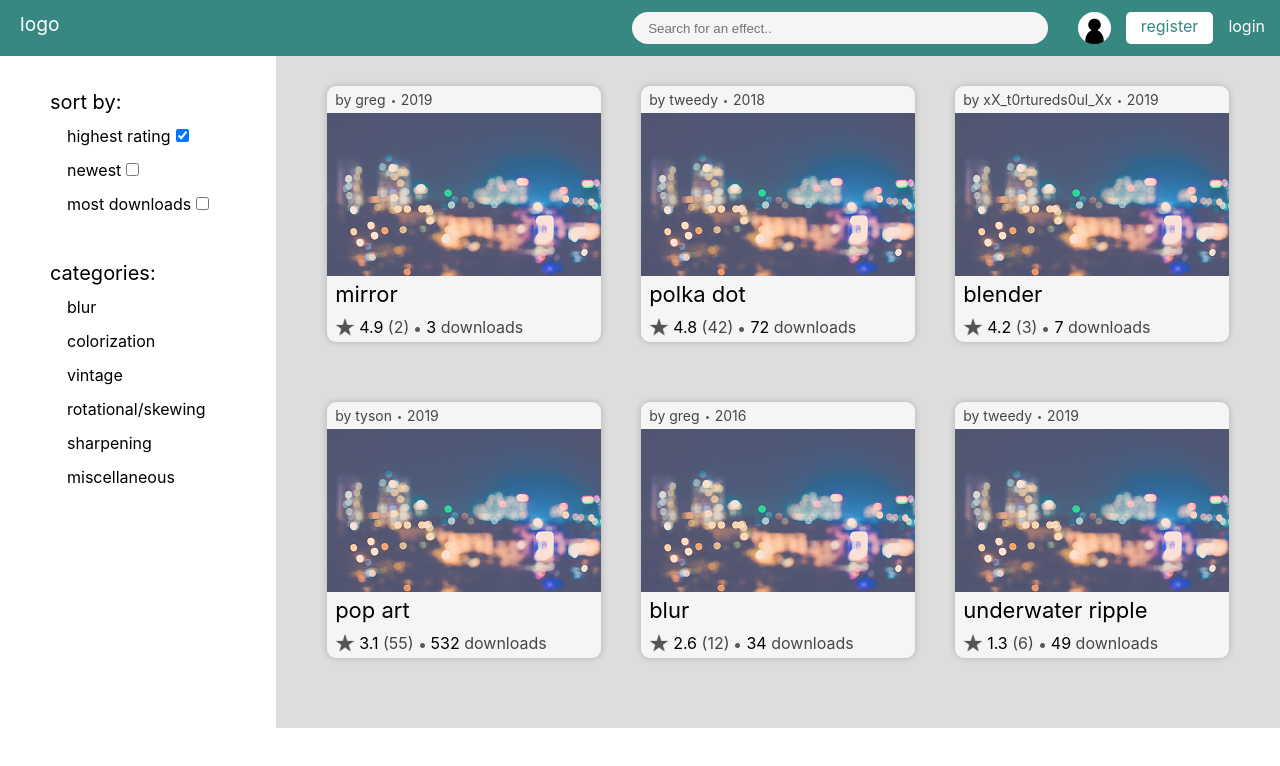
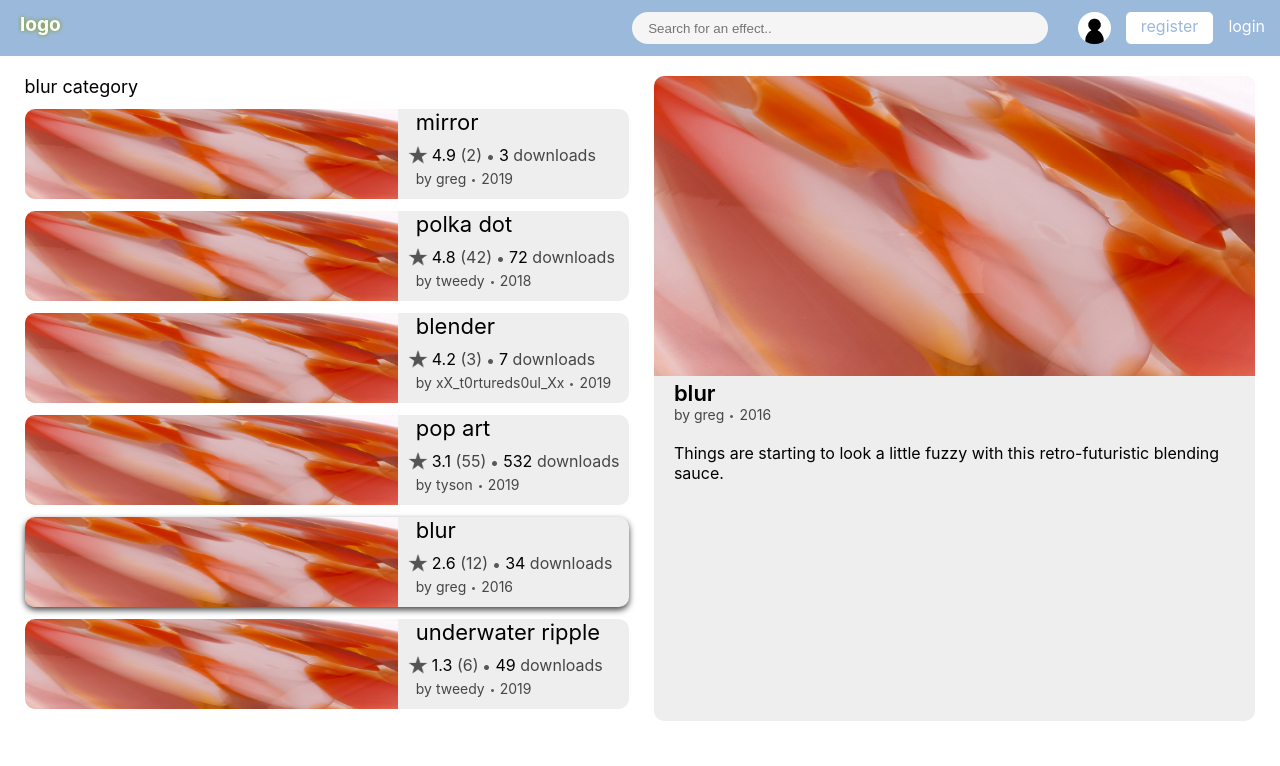
Before and after one commit to B-Evans99/customeffects, a React (Create React App) app in the folder custome/: page /results in a window 1280 px wide. Shown: the top 766 px of the page. Built offline with nearby package versions, Linux system fonts and the light colour scheme.

Commit message:
feat(App.js): set up router

```diff
--- a/custome/src/App.css
+++ b/custome/src/App.css
@@ -1,5 +1,7 @@
 :root {
-  --main-bg-color: rgb(55, 136, 129);
+  --main-bg-color: rgb(155, 185, 219);
+  --bluehighlight: rgb(129, 156, 7);
+  --bluehighlight2: rgb(240, 226, 196);
   --secondary-bg-color: #f5f5f5;
   --white: #fff;
   --highlight: rgb(182, 9, 81);
@@ -13,6 +15,10 @@ a {
 
 a:hover {
   color: var(--secondary-highlight);
+}
+
+.Header a:hover {
+  color: var(--bluehighlight2);
 }
 
 .Filter {
@@ -50,6 +56,10 @@ a:hover {
 .Logo {
   margin-right: auto;
   margin-left: 20px;
+  color: var(--white);
+  font-weight: bold;
+  text-decoration: none;
+  text-shadow: 0px 0px 4px var(--bluehighlight);
 }
 
 .searchBar {
--- a/custome/src/App.js
+++ b/custome/src/App.js
@@ -5,6 +5,7 @@ import ResultsPage from "./ResultsPage.js";
 import ProfilePage from "./ProfilePage.js";
 import "./App.css";
 import data from "./data/users.js";
+import { BrowserRouter as Router, Switch, Route, Link } from "react-router-dom";
 
 let sortByDownloads = effects => {
   console.log("SORTING BY DOWNLOADS");
@@ -59,6 +60,7 @@ function App() {
   let [resultsType, setResultsType] = useState([1, "blur"]);
 
   return (
+    <Router>
       <div className="App">
         <Header
           searchString={searchString}
@@ -69,7 +71,8 @@ function App() {
           setNavigation={setNavigation}
           navigation={navigation}
         />
-      {navigation == 1 ? (
+        <Switch>
+          <Route exact path="/">
             <HomePage
               setResultsType={setResultsType}
               effects={effects}
@@ -81,16 +84,20 @@ function App() {
               categories={categories}
               setEffects={setEffects}
             />
-      ) : navigation == 2 ? (
+          </Route>
+          <Route path="/results">
             <ResultsPage
               effects={effects}
               setNavigation={setNavigation}
               resultsType={resultsType}
             />
-      ) : (
+          </Route>
+          <Route path="/profile">
             <ProfilePage setNavigation={setNavigation} />
-      )}
+          </Route>
+        </Switch>
       </div>
+    </Router>
   );
 }
 
--- a/custome/src/components/header.js
+++ b/custome/src/components/header.js
@@ -2,50 +2,54 @@ import React from "react";
 import "../App.css";
 import profile from "../images/profile.png";
 import SearchBar from "./searchbar";
+import { Link } from "react-router-dom";
 
-const Header = (props) =>{
-
+const Header = props => {
   let navigation = props.navigation;
   let setNavigation = props.setNavigation;
   let setSearchString = props.setSearchString;
   let setResultsType = props.setResultsType;
   let searchString = props.searchString;
 
-  const logoClick = () =>{
-    console.log("Logo Click");
-    setNavigation(1);
-  }
-
   const registerClick = () => {
     console.log("Register Click");
-  }
+  };
 
   const loginClick = () => {
     console.log("Login Click");
-  }
+  };
 
   const profileClick = () => {
     console.log("Profile Click");
-  }
+  };
 
   return (
     <div className="Header">
-      <div className = "Logo" onClick={logoClick}>
+      <Link className="Logo" to="/">
         logo
-      </div>
-      <SearchBar searchString = {searchString} setResultsType = {setResultsType} setSearchString = {setSearchString} setNavigation = {setNavigation}/>
-      <div className = "accountButtons">
-        <img src = {profile} alt="profile" onClick = {profileClick} className = "profileIcon" />
-        <div className = "registerButton" onClick= {registerClick}>
+      </Link>
+      <SearchBar
+        searchString={searchString}
+        setResultsType={setResultsType}
+        setSearchString={setSearchString}
+        setNavigation={setNavigation}
+      />
+      <div className="accountButtons">
+        <img
+          src={profile}
+          alt="profile"
+          onClick={profileClick}
+          className="profileIcon"
+        />
+        <div className="registerButton" onClick={registerClick}>
           register
         </div>
-        <div className = "loginButton" onClick={loginClick}>
+        <div className="loginButton" onClick={loginClick}>
           login
         </div>
       </div>
-
     </div>
   );
-}
+};
 
 export default Header;
--- a/custome/src/components/searchbar.js
+++ b/custome/src/components/searchbar.js
@@ -1,22 +1,24 @@
 import React from "react";
+import { useHistory } from "react-router-dom";
 
-const SearchBar = (props) => {
-
+const SearchBar = props => {
   let setSearchString = props.setSearchString;
   let setResultsType = props.setResultsType;
   let searchString = props.searchString;
   let setNavigation = props.setNavigation;
 
+  const history = useHistory();
 
-  const handleSubmit = () => {
-      setResultsType(prevstate => prevstate = [2, searchString]);
-      setNavigation(prevstate => prevstate = 2);
-  }
-
+  let handleSubmit = () => {
+    console.log("blahd fbdslh fbds");
+    setResultsType(prevstate => (prevstate = [2, searchString]));
+    history.goBack();
+    console.log(history);
+  };
 
   return (
     <input
-      onKeyDown={e => e.key == "Enter"? handleSubmit(): console.log("sad")}
+      onKeyDown={e => (e.key == "Enter" ? handleSubmit() : console.log("sad"))}
       className="searchBar"
       type="text"
       value={searchString}
@@ -24,6 +26,6 @@ const SearchBar = (props) => {
       onChange={e => setSearchString(e.target.value)}
     />
   );
-}
+};
 
 export default SearchBar;
```
Lines whose indentation alone changed are shown as unchanged.
